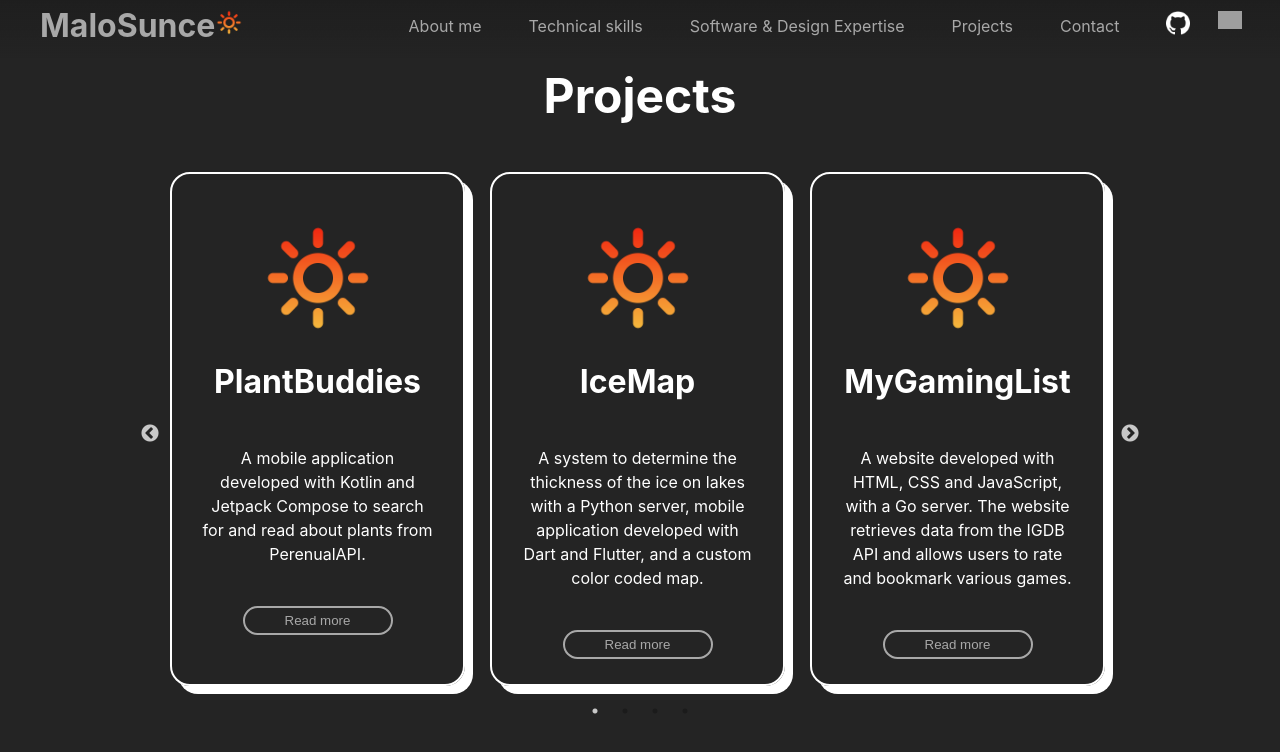
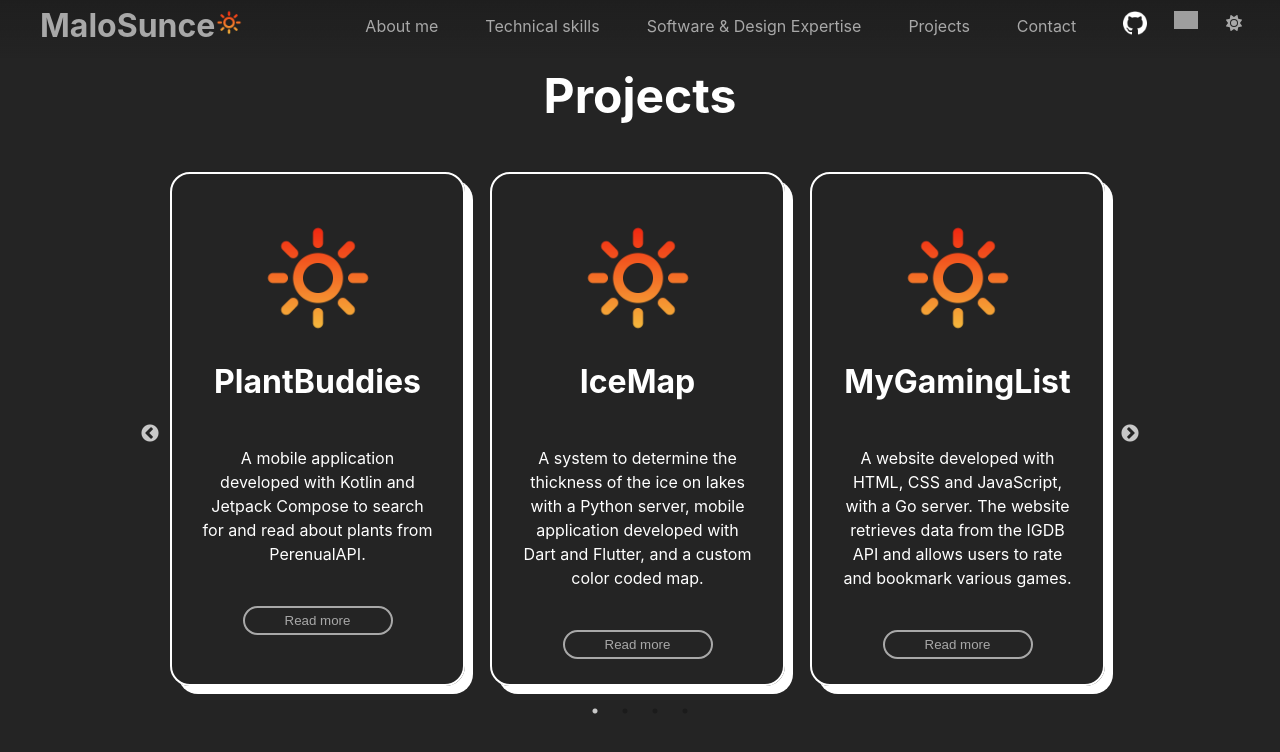
Before and after one commit to MaloSunce/ReactDemo, a React (Vite) app in the folder ReactDemo/: page / in a window 1280 px wide. Both pictures are taken after a click on the element 320 px from the left and 3848 px from the top of the page. Shown: the part 3414-4166 px from the top of the page. Built offline with nearby package versions, Linux system fonts and the light colour scheme; grey boxes are pictures that could not be loaded.

Commit message:
add: sunrise theme

```diff
--- a/ReactDemo/src/App.jsx
+++ b/ReactDemo/src/App.jsx
@@ -11,8 +11,6 @@ import FloatingHeader from "./header-footer/FloatingHeader.jsx";
 
 import "./index.css"
 import "./header-footer/FloatingHeader.css"
-
-import ToTopIcon from "./assets/sun_white.png";
 
 import { library } from '@fortawesome/fontawesome-svg-core'
 import { fab } from '@fortawesome/free-brands-svg-icons'
--- a/ReactDemo/src/header-footer/FloatingHeader.jsx
+++ b/ReactDemo/src/header-footer/FloatingHeader.jsx
@@ -2,10 +2,41 @@ import SunLogo from "../assets/sun.png";
 import GitHubLogo from "../assets/github.png";
 import LinkedInLogo from "../assets/linkedin.png";
 
+import {library} from '@fortawesome/fontawesome-svg-core'
+import {faSun, faMoon} from '@fortawesome/free-solid-svg-icons'
+import {FontAwesomeIcon} from "@fortawesome/react-fontawesome";
+library.add(faSun, faMoon)
+
 import './FloatingHeader.css'
-
+import {useEffect, useState} from "react";
 
 function FloatingHeader() {
+    const [theme, setTheme] = useState(localStorage.getItem('theme') || 'dark');
+
+    useEffect(() => {
+        // Ensure DOM is fully loaded
+        const colorSwitch = document.getElementById('color-switch');
+        if (colorSwitch) {
+            colorSwitch.addEventListener('click', toggleTheme);
+        }
+
+        // Cleanup event listener
+        return () => {
+            if (colorSwitch) {
+                colorSwitch.removeEventListener('click', toggleTheme);
+            }
+        };
+    }, []);
+
+    const toggleTheme = () => {
+        setTheme((prevTheme) => (prevTheme === 'sunrise' ? 'dark' : 'sunrise'));
+    };
+
+    useEffect(() => {
+        document.documentElement.setAttribute('data-theme', theme);
+        localStorage.setItem('theme', theme); // Save the theme in localStorage
+    }, [theme]);
+
     return (
         <header className="FloatingHeader">
             <div className="LogoContainer">
@@ -33,6 +64,7 @@ function FloatingHeader() {
                         <img className="Icons" src={LinkedInLogo} alt="LinkedIn logo"></img>
                         {/*<a href="https://www.flaticon.com/free-icons/brightness" title="brightness icons">Brightness icons created by Cap Cool - Flaticon</a>*/}
                     </a>
+                    <a id="color-switch"><FontAwesomeIcon icon="sun"/></a>
                 </div>
             </nav>
         </header>
--- a/ReactDemo/src/header-footer/Footer.css
+++ b/ReactDemo/src/header-footer/Footer.css
@@ -1,6 +1,10 @@
 .Footer {
     scroll-snap-align: end;
     margin: 10% 3% auto 3%;
+}
+
+.Footer a {
+    color: var(--text-primary);
 }
 
 .ContactInfo h3, .ContactInfo p {
--- a/ReactDemo/src/index.css
+++ b/ReactDemo/src/index.css
@@ -20,13 +20,15 @@
 }
 
 /* Light theme */
-[data-theme='light'] {
-  --background: #ffffff;
-  --text-primary: #252525;
-  --text-secondary: #444444;
-  --primary-container: #b7b7b7;
-  --accent: #c9c9c9;
-  --accent-secondary: #d7d7d7;
+[data-theme='sunrise'] {
+  --background: #FF7B00;
+  --text-primary: #FFEA00;
+  --text-secondary: #FFDD00;
+  --primary-container: #FFAA00;
+  --secondary-container: #FFB700;
+  --accent: #FFC300;
+  --accent-secondary: #FFD000;
+  --darkest: #FFDD00;
 }
 
 html {
```
